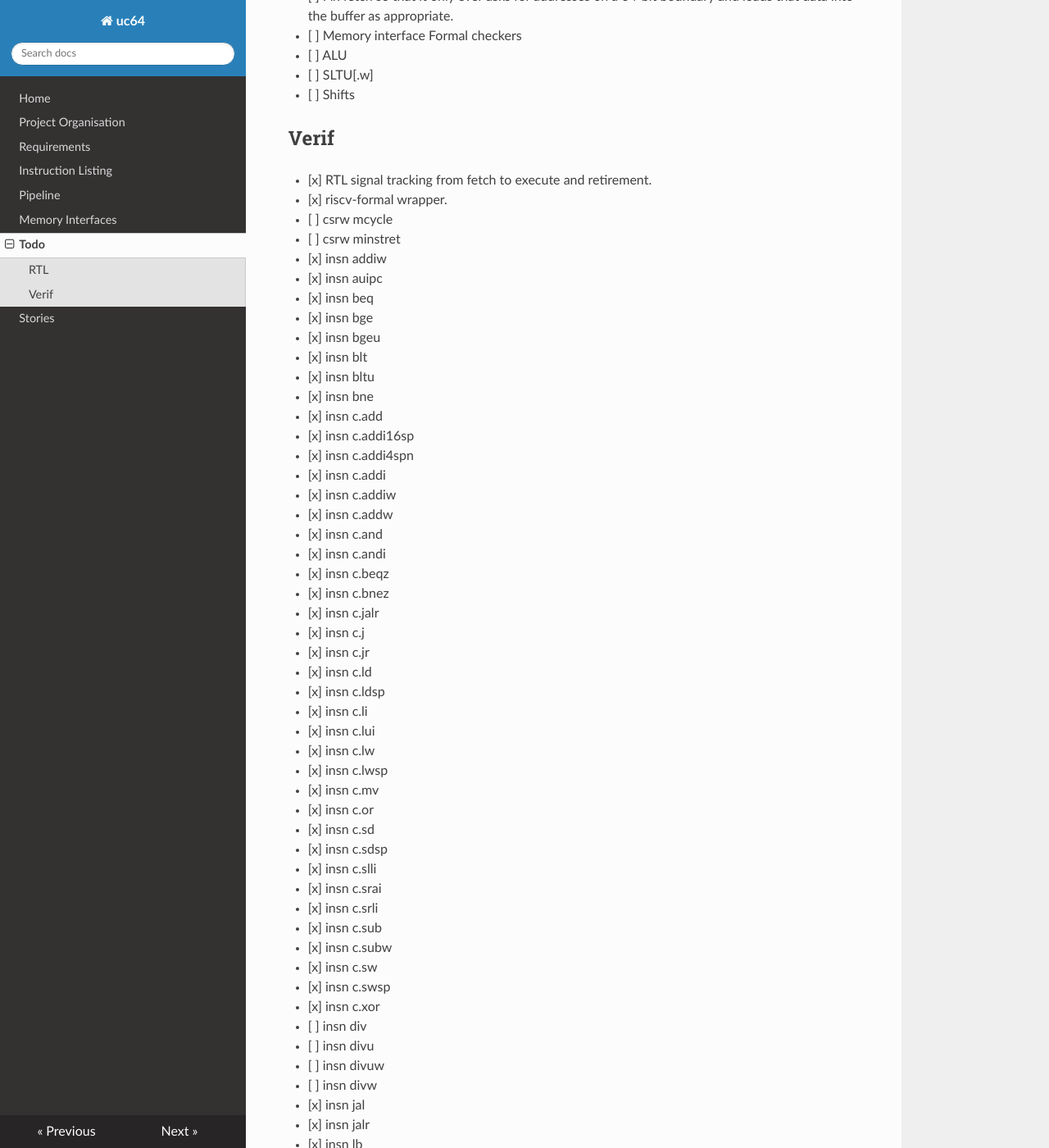
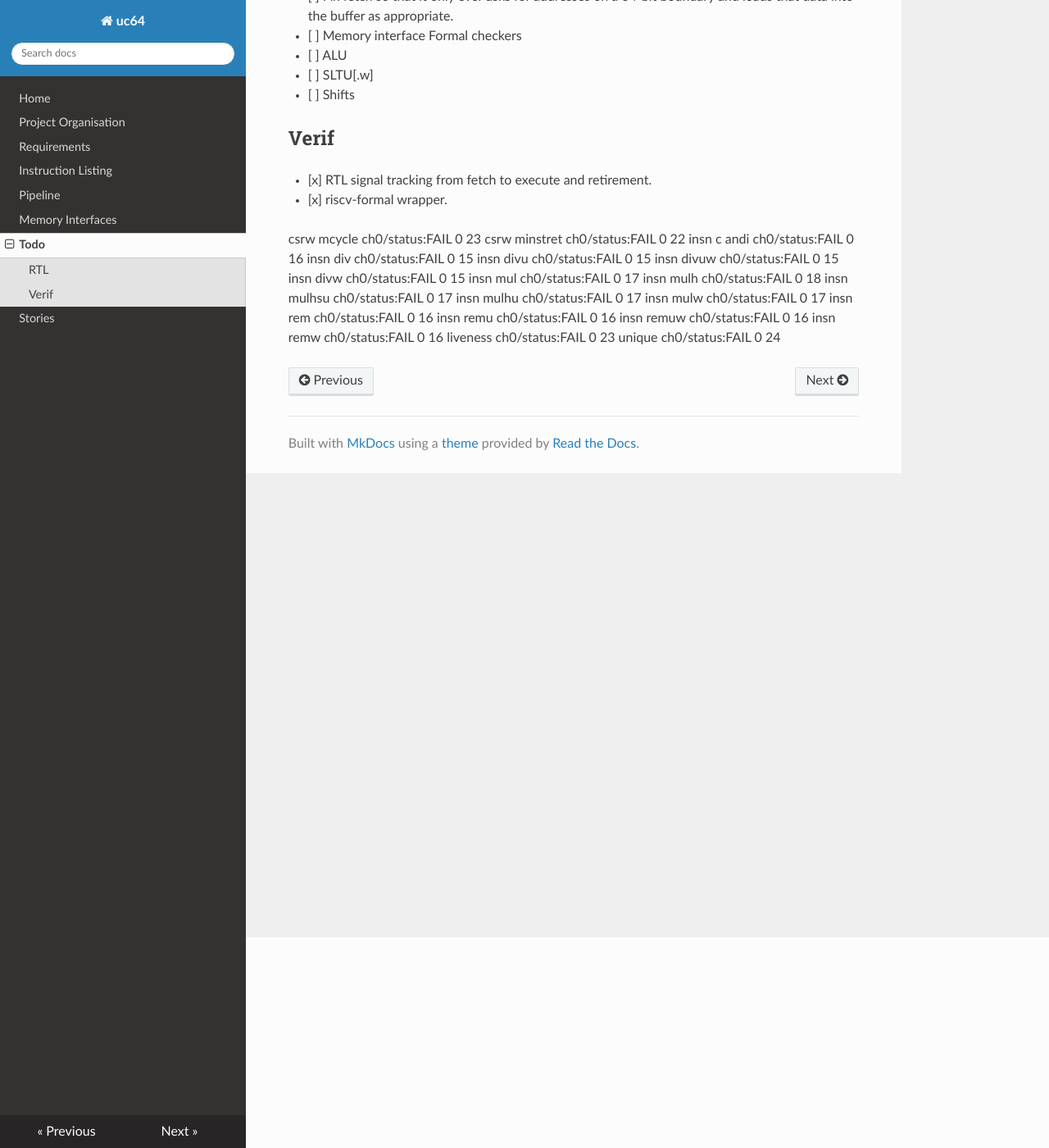
Before and after one commit to ben-marshall/croyde-riscv, an MkDocs documentation site: the page built from docs/todo.md, in a window 1280 px wide and 1400 px high, scrolled down 257 px. Shown: the whole window at 82% size. Built offline with MkDocs 1.6.1, drawn with Linux system fonts in a browser that asks for light colours; nearby versions of some CDN libraries; some of the changed text lies outside the part shown.

```diff
--- a/docs/todo.md
+++ b/docs/todo.md
@@ -22,86 +22,21 @@
 
 - [x] riscv-formal wrapper.
 
-- [ ] csrw mcycle
-- [ ] csrw minstret
-- [x] insn addiw
-- [x] insn auipc
-- [x] insn beq
-- [x] insn bge
-- [x] insn bgeu
-- [x] insn blt
-- [x] insn bltu
-- [x] insn bne
-- [x] insn c.add
-- [x] insn c.addi16sp
-- [x] insn c.addi4spn
-- [x] insn c.addi
-- [x] insn c.addiw
-- [x] insn c.addw
-- [x] insn c.and
-- [x] insn c.andi
-- [x] insn c.beqz
-- [x] insn c.bnez
-- [x] insn c.jalr
-- [x] insn c.j
-- [x] insn c.jr
-- [x] insn c.ld
-- [x] insn c.ldsp
-- [x] insn c.li
-- [x] insn c.lui
-- [x] insn c.lw
-- [x] insn c.lwsp
-- [x] insn c.mv
-- [x] insn c.or
-- [x] insn c.sd
-- [x] insn c.sdsp
-- [x] insn c.slli
-- [x] insn c.srai
-- [x] insn c.srli
-- [x] insn c.sub
-- [x] insn c.subw
-- [x] insn c.sw
-- [x] insn c.swsp
-- [x] insn c.xor
-- [ ] insn div
-- [ ] insn divu
-- [ ] insn divuw
-- [ ] insn divw
-- [x] insn jal
-- [x] insn jalr
-- [x] insn lb
-- [x] insn lbu
-- [x] insn ld
-- [x] insn lh
-- [x] insn lhu
-- [x] insn lw
-- [x] insn lwu
-- [ ] insn mul
-- [ ] insn mulh
-- [ ] insn mulhsu
-- [ ] insn mulhu
-- [ ] insn mulw
-- [ ] insn rem
-- [ ] insn remu
-- [ ] insn remuw
-- [ ] insn remw
-- [x] insn sb
-- [x] insn sd
-- [x] insn sh
-- [x] insn slliw
-- [x] insn sllw
-- [x] insn slt
-- [x] insn slti
-- [x] insn sltiu
-- [x] insn sltu
-- [x] insn sra
-- [x] insn srai
-- [x] insn sraiw
-- [x] insn sraw
-- [x] insn srl
-- [x] insn srli
-- [x] insn srliw
-- [x] insn srlw
-- [x] insn sw
-- [ ] liveness
-- [ ] unique
+csrw mcycle ch0/status:FAIL 0 23
+csrw minstret ch0/status:FAIL 0 22
+insn c andi ch0/status:FAIL 0 16
+insn div ch0/status:FAIL 0 15
+insn divu ch0/status:FAIL 0 15
+insn divuw ch0/status:FAIL 0 15
+insn divw ch0/status:FAIL 0 15
+insn mul ch0/status:FAIL 0 17
+insn mulh ch0/status:FAIL 0 18
+insn mulhsu ch0/status:FAIL 0 17
+insn mulhu ch0/status:FAIL 0 17
+insn mulw ch0/status:FAIL 0 17
+insn rem ch0/status:FAIL 0 16
+insn remu ch0/status:FAIL 0 16
+insn remuw ch0/status:FAIL 0 16
+insn remw ch0/status:FAIL 0 16
+liveness ch0/status:FAIL 0 23
+unique ch0/status:FAIL 0 24
```
Also changed, not shown: 2 other files.
